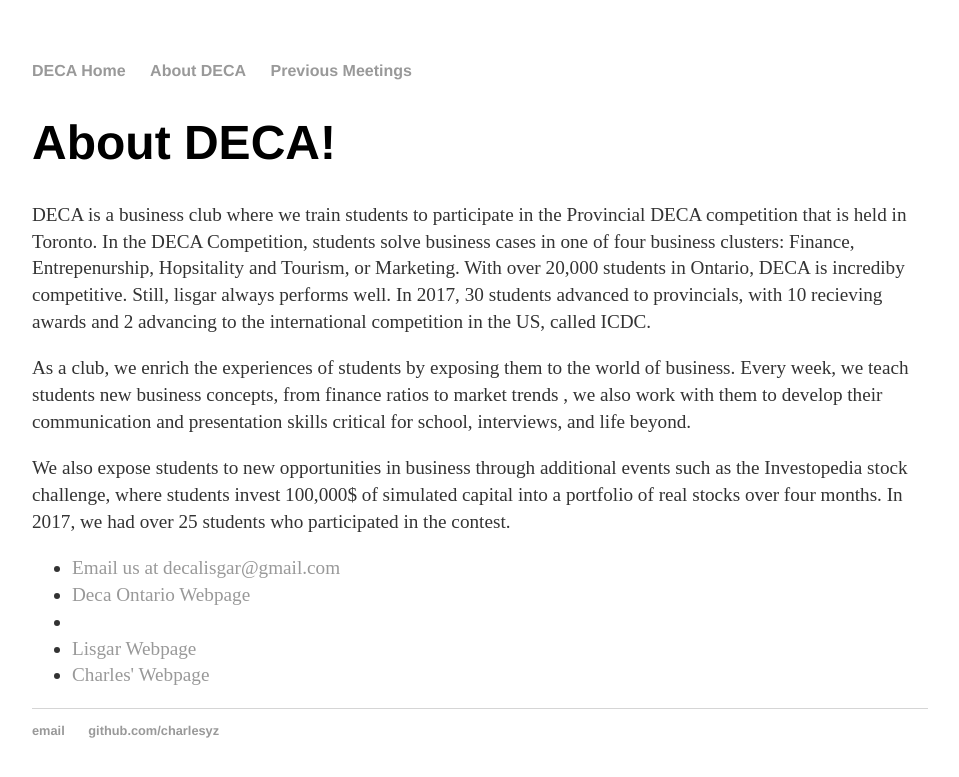
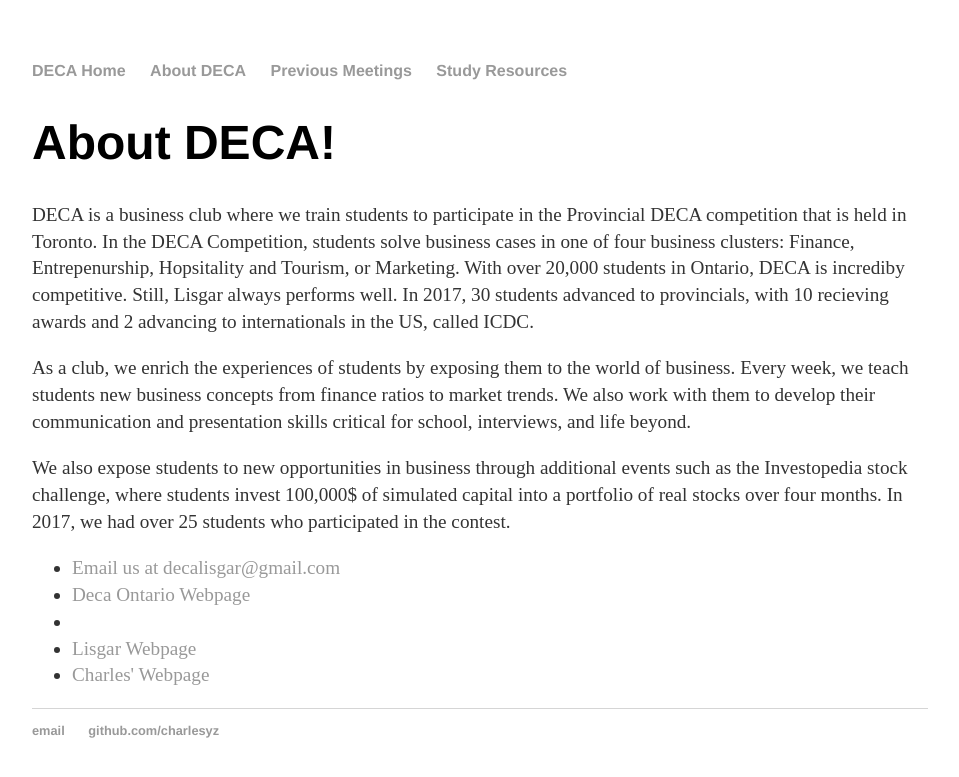
Before and after one commit to charlesyz/DECA, a Jekyll site: the page built from about/index.html, in a window 1280 px wide. Shown: the top 777 px of the page, without its empty margins (160-1119 px from the left). Built offline with Jekyll 4.4.1, drawn with Linux system fonts in a browser that asks for light colours.

Commit message:
Added resources page, fixed grammar

```diff
--- a/_config.yml
+++ b/_config.yml
@@ -1,3 +1,3 @@
-name: Hank Quinlan, Horrible Cop
+name: Lisgar DECA
 markdown: kramdown
 permalink: /blog/:year/:month/:day/:title
--- a/_layouts/default.html
+++ b/_layouts/default.html
@@ -14,6 +14,7 @@
 <li><a href="/deca/">DECA Home</a></li>
 <li><a href="/deca/about">About DECA</a></li>
 <li><a href="/deca/blog">Previous Meetings</a></li>
+<li><a href="/deca/resources">Study Resources</a></li>
 </ul>
     </nav>
 <div class="container">
--- a/about/index.html
+++ b/about/index.html
@@ -5,9 +5,9 @@
 
 		<div class="about">
             <h1>About DECA!</h1>
-            <p>DECA is a business club where we train students to participate in the Provincial DECA competition that is held in Toronto. In the DECA Competition, students solve business cases in one of four business clusters: Finance, Entrepenurship, Hopsitality and Tourism, or Marketing. With over 20,000 students in Ontario, DECA is incrediby competitive. Still, lisgar always performs well. In 2017, 30 students advanced to provincials, with 10 recieving awards and 2 advancing to the international competition in the US, called ICDC.</p>
+            <p>DECA is a business club where we train students to participate in the Provincial DECA competition that is held in Toronto. In the DECA Competition, students solve business cases in one of four business clusters: Finance, Entrepenurship, Hopsitality and Tourism, or Marketing. With over 20,000 students in Ontario, DECA is incrediby competitive. Still, Lisgar always performs well. In 2017, 30 students advanced to provincials, with 10 recieving awards and 2 advancing to internationals in the US, called ICDC.</p>
 
-            <p>As a club, we enrich the experiences of students by exposing them to the world of business. Every week, we teach students new business concepts, from finance ratios to market trends , we also work with them to develop their communication and presentation skills critical for school, interviews, and life beyond.</p>
+            <p>As a club, we enrich the experiences of students by exposing them to the world of business. Every week, we teach students new business concepts from finance ratios to market trends. We also work with them to develop their communication and presentation skills critical for school, interviews, and life beyond.</p>
 
             <p>We also expose students to new opportunities in business through additional events such as the Investopedia stock challenge, where students invest 100,000$ of simulated capital into a portfolio of real stocks over four months. In 2017, we had over 25 students who participated in the contest.
 			<ul class="contacts">
--- a/index.html
+++ b/index.html
@@ -9,6 +9,7 @@
 			<ul class="Links">
 				<li>  <a href="/deca/about">About DECA</a></li>
 				<li>  <a href="/deca/blog">Previous Lessons and Meetings</a></li>
-                <li>  <a href="https://2016.deca.ca"> Contest schedule 2017-18</a></li>
+                <li>  <a href="/deca/resources">Study Resources</a></li>
+                <li>  <a href="https://2016.deca.ca"> DECA Website</a></li>
 				</ul>
 		</div>
```
Also changed, not shown: resources/index.html (added, +49 -0 lines).
